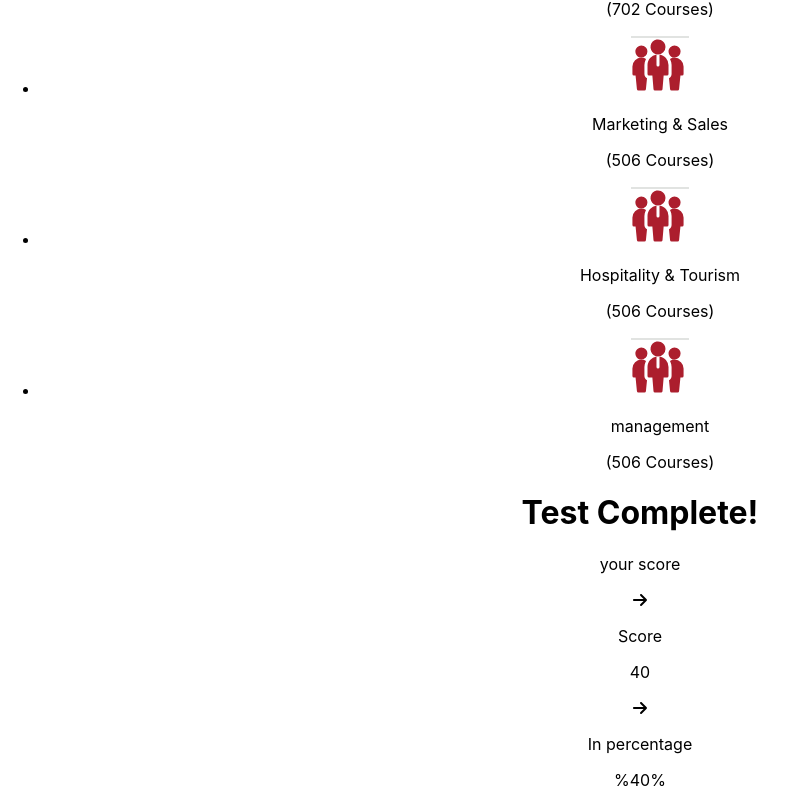
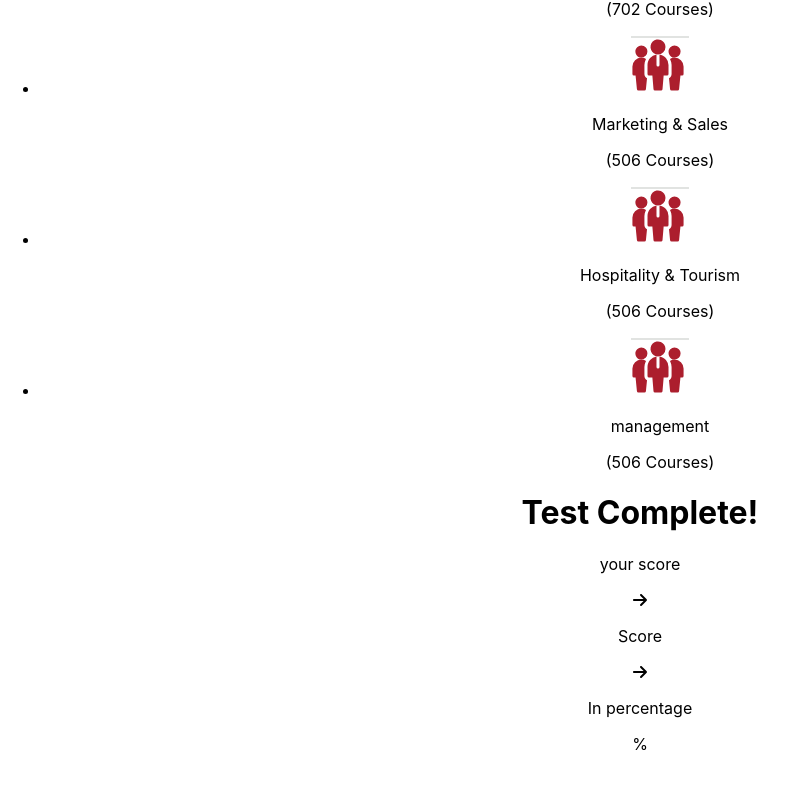
Before and after one commit to aryantiwari63/Coursecraft, a React (Create React App) app in the folder frontend/: page /scorepage/1 in a window 1280 px wide. Shown: the part 2484-3290 px from the top of the page, without its empty margins (0-796 px from the left). After the commit the page ends 3254 px from the top, so only its background shows below. Built offline with nearby package versions, Linux system fonts and the light colour scheme; no server answers.

Commit message:
Update Scorepage.jsx

```diff
--- a/frontend/src/pages/Scorepage.jsx
+++ b/frontend/src/pages/Scorepage.jsx
@@ -13,7 +13,7 @@ function Scorepage() {
              const response = await userscore();
                   console.log("score res is:",response);
              if(response){
-               setUserScore(response.user.category);
+               setUserScore(response.user[category]);
              }
            }
 
@@ -30,12 +30,12 @@ function Scorepage() {
            </div>
            <FontAwesomeIcon icon={faArrowRight} className='rotate-90 md:rotate-0 text-4xl text-sky-700 md:pt-8'/>
            <div className='w-[140px] h-[140px] rounded-full outline outline-sky-700 outline-[4px] font-bold text-2xl flex gap-x-2 justify-center items-center'>
-               <p>Score</p><p>40 {userScore}</p>
+               <p>Score</p><p>{userScore}</p>
            </div>
            <FontAwesomeIcon icon={faArrowRight} className='rotate-90 md:rotate-0 text-4xl text-sky-700 md:pt-8'/>
            <div className='w-[140px] h-[140px] rounded-full outline outline-sky-700 outline-[4px] font-bold text-2xl flex flex-col justify-center items-center'>
               <p>In percentage</p>
-              <p>{userScore}%40%</p>
+              <p>{userScore}%</p>
            </div>
 
        </div>
```
